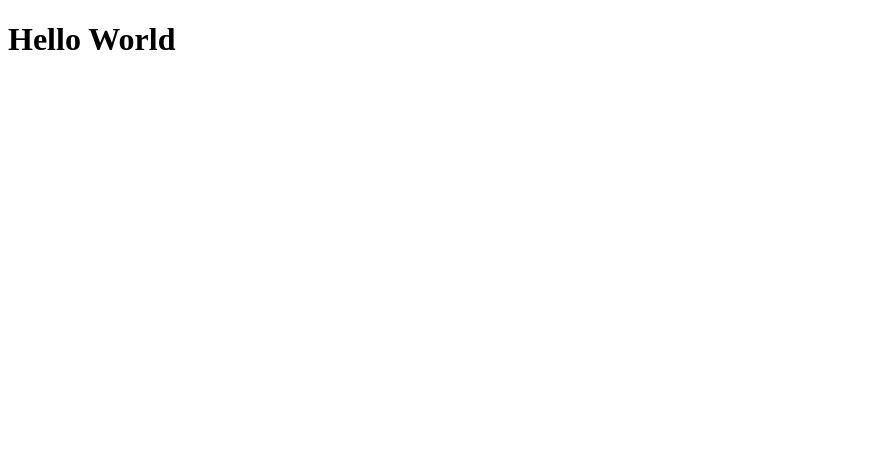
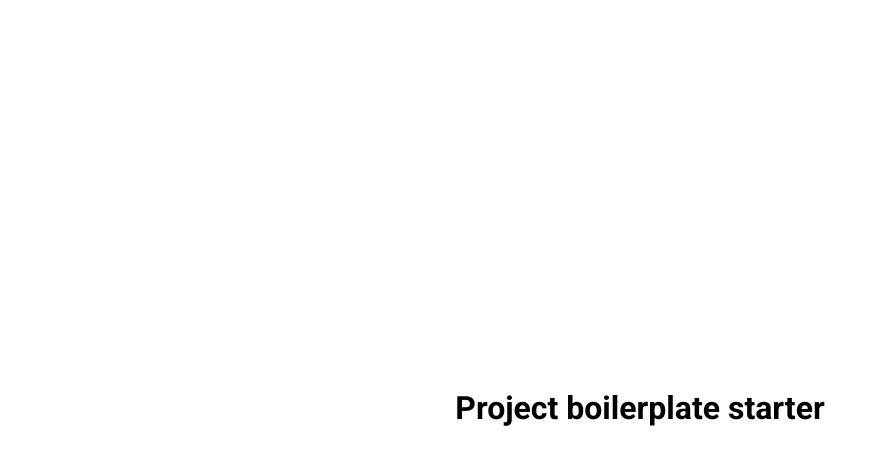
Before and after one commit to CheikhMohamedD/50-project-Html-Css-JS, a plain HTML site: page Boilerplate/index.html in a window 1280 px wide. Shown: the whole page, without its empty margins (0-880 px from the left). Drawn offline with Linux system fonts and the light colour scheme.

Commit message:
update boilerplate

```diff
--- a/Boilerplate/index.html
+++ b/Boilerplate/index.html
@@ -4,12 +4,21 @@
     <meta charset="UTF-8" />
     <meta http-equiv="X-UA-Compatible" content="IE=edge" />
     <meta name="viewport" content="width=device-width, initial-scale=1.0" />
+    <!-- font awesome cdn -->
+    <link
+      rel="stylesheet"
+      href="https://cdnjs.cloudflare.com/ajax/libs/font-awesome/6.1.1/css/all.min.css"
+      integrity="sha512-KfkfwYDsLkIlwQp6LFnl8zNdLGxu9YAA1QvwINks4PhcElQSvqcyVLLD9aMhXd13uQjoXtEKNosOWaZqXgel0g=="
+      crossorigin="anonymous"
+      referrerpolicy="no-referrer"
+    />
+
     <link rel="stylesheet" href="style.css" />
     <title>Document</title>
   </head>
 
   <body>
-    <h1>Hello World</h1>
+    <h1>Project boilerplate starter</h1>
     <script src="script.js"></script>
   </body>
 </html>
--- a/Boilerplate/style.css
+++ b/Boilerplate/style.css
@@ -0,0 +1,14 @@
+@import url(https://fonts.googleapis.com/css?family=Roboto:100,100italic,300,300italic,regular,italic,500,500italic,700,700italic,900,900italic);
+
+* {
+  box-sizing: border-box;
+}
+body {
+  font-family: "Roboto", sans-serif;
+  display: flex;
+  flex-direction: column;
+  align-items: center;
+  justify-content: center;
+  height: 100vh;
+  overflow: hidden;
+}
```
